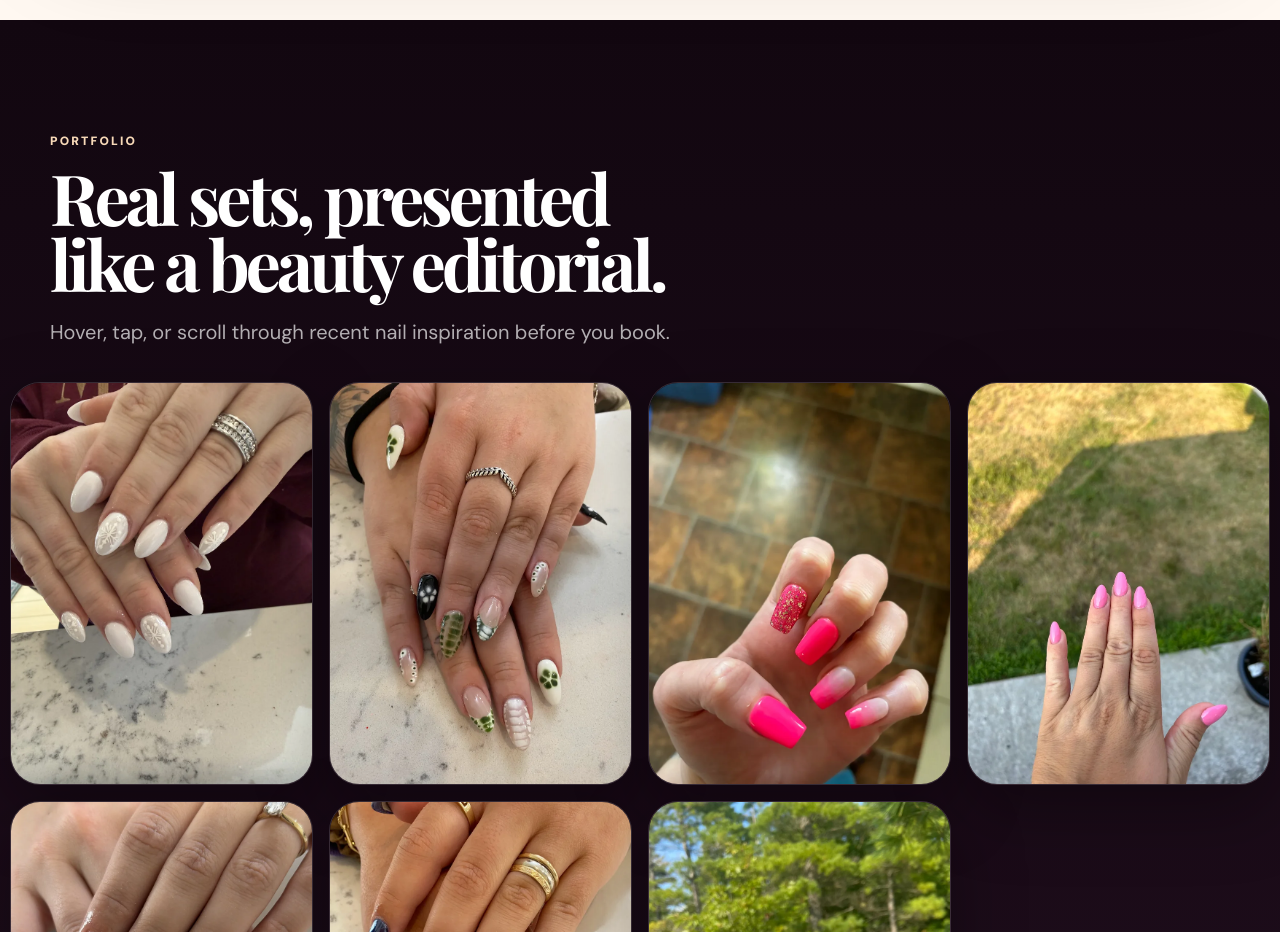
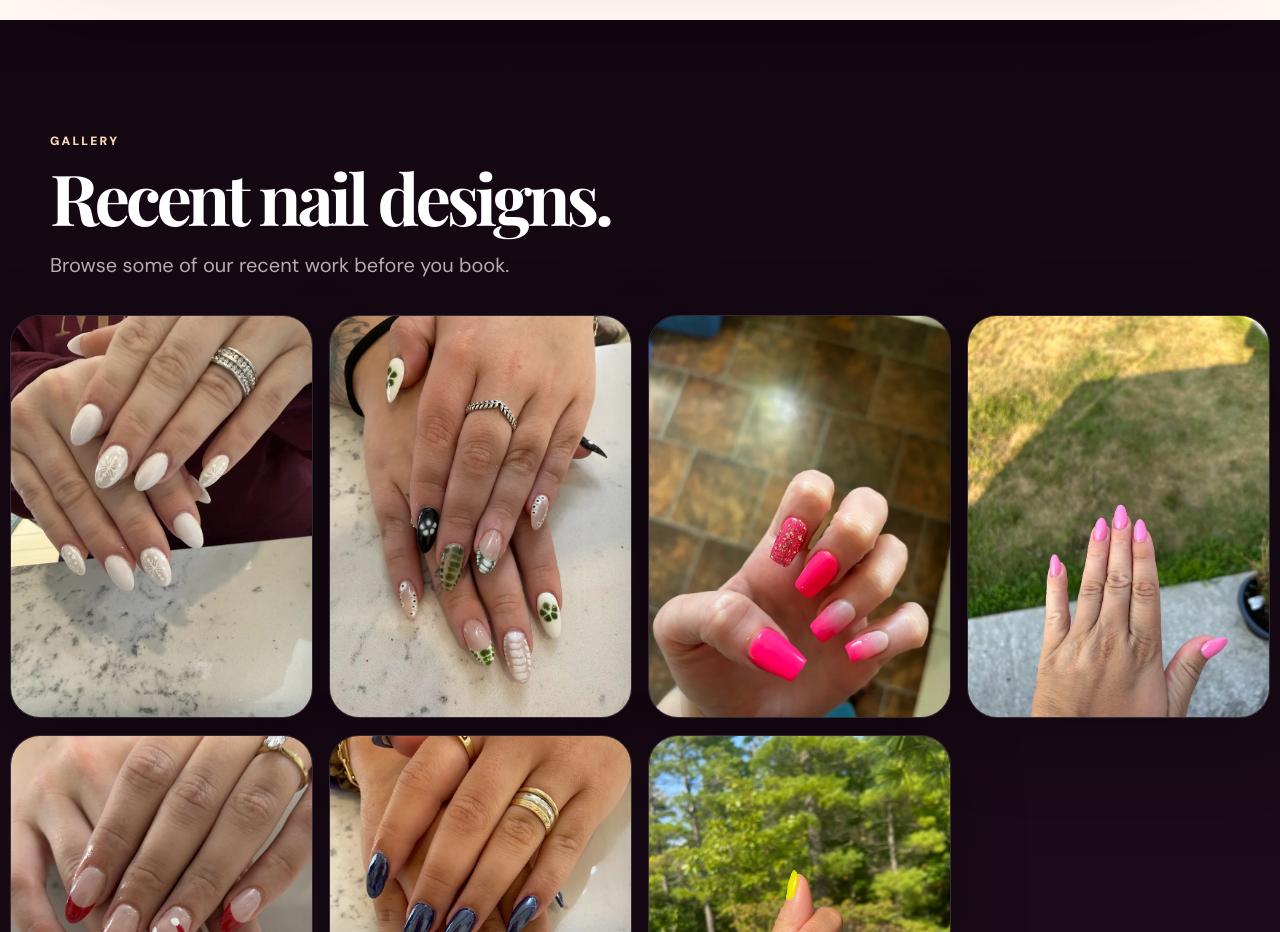
Before and after one commit to PixelVaultDev/vnails-pembroke-redesign, a website: page index.html in a window 1280 px wide. Shown: the part 4080-5012 px from the top of the page. Drawn offline with nearby package versions, Linux system fonts and the light colour scheme.

Commit message:
fix: simplify gallery wording

```diff
--- a/index.html
+++ b/index.html
@@ -22,7 +22,7 @@
   <link rel="preconnect" href="https://fonts.googleapis.com">
   <link rel="preconnect" href="https://fonts.gstatic.com" crossorigin>
   <link href="https://fonts.googleapis.com/css2?family=DM+Sans:wght@400;500;700;800;900&family=Playfair+Display:wght@600;700;800&display=swap" rel="stylesheet">
-  <link rel="stylesheet" href="styles.css?v=mobile-hero-no-overlap-20260528" />
+  <link rel="stylesheet" href="styles.css?v=gallery-basic-wording-20260528" />
 </head>
 <body>
   <div class="preloader" aria-hidden="true">
@@ -184,9 +184,9 @@
     <section class="gallery-section" id="gallery">
       <div class="section-wrap">
         <div class="section-heading light reveal">
-          <p class="eyebrow">Portfolio</p>
-          <h2>Real sets, presented like a beauty editorial.</h2>
-          <p>Hover, tap, or scroll through recent nail inspiration before you book.</p>
+          <p class="eyebrow">Gallery</p>
+          <h2>Recent nail designs.</h2>
+          <p>Browse some of our recent work before you book.</p>
         </div>
       </div>
       <div class="gallery-rail" aria-label="V Nails Spa gallery">
```
